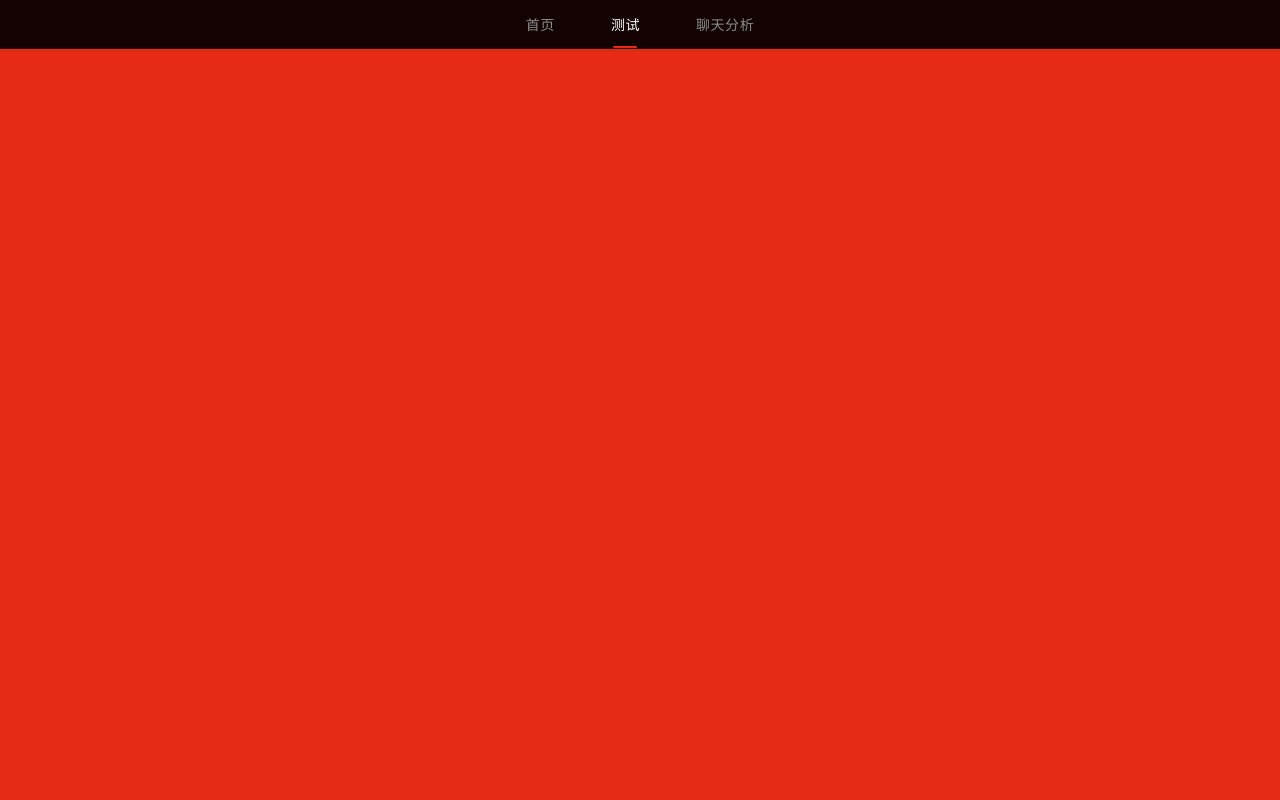
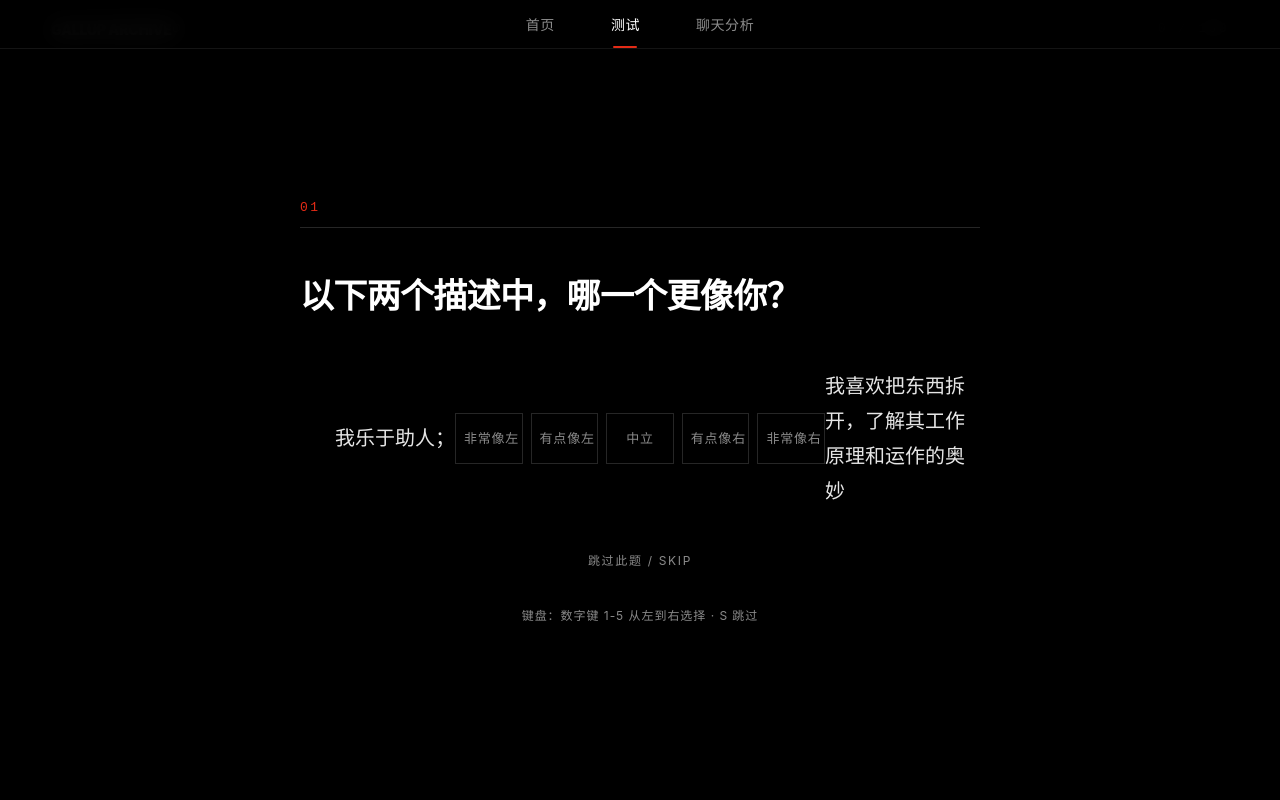
Before and after one commit to Afuxh/gallup-strengths, a plain HTML site: page index.html in a window 1280 px wide. Both pictures are taken after a click on the button "测试". Shown: the top 800 px of the page. Drawn offline with Linux system fonts and the light colour scheme; no server answers.

Commit message:
fix: namespace call + localStorage cache reset on retake

```diff
--- a/index.html
+++ b/index.html
@@ -1347,6 +1347,20 @@ function renderComprehensive() {
 }
 
 function startTest() {
+  // 清除 localStorage 缓存，确保重新开始测试
+  try { localStorage.removeItem('gallup_results'); } catch(e) {}
+
+  // 重置状态，避免残留的已展示结果影响新测试
+  var resultsEl = document.getElementById('results');
+  if (resultsEl) { resultsEl.classList.remove('results--on'); }
+  state.testDone = false;
+  state.testData = null;
+  document.getElementById('badgeTest').classList.remove('landing-card__badge--on');
+  ['radarSection','domainSection','rankingSection','aiSection','shareSection'].forEach(function(id) {
+    var el = document.getElementById(id);
+    if (el) el.style.display = 'none';
+  });
+
   document.getElementById('landing').classList.add('landing--done');
   setTimeout(function() {
     document.getElementById('landing').style.display = 'none';
@@ -1354,7 +1368,7 @@ function startTest() {
     setTimeout(function() {
       document.getElementById('header').classList.add('header--on');
       document.getElementById('main').classList.add('main--on');
-      showQ(0);
+      GallupApp.showQ(0);
       setTimeout(function() { document.getElementById('redScreen').style.transform = 'translateY(-100%)'; }, 100);
     }, 700);
   }, 400);
```
